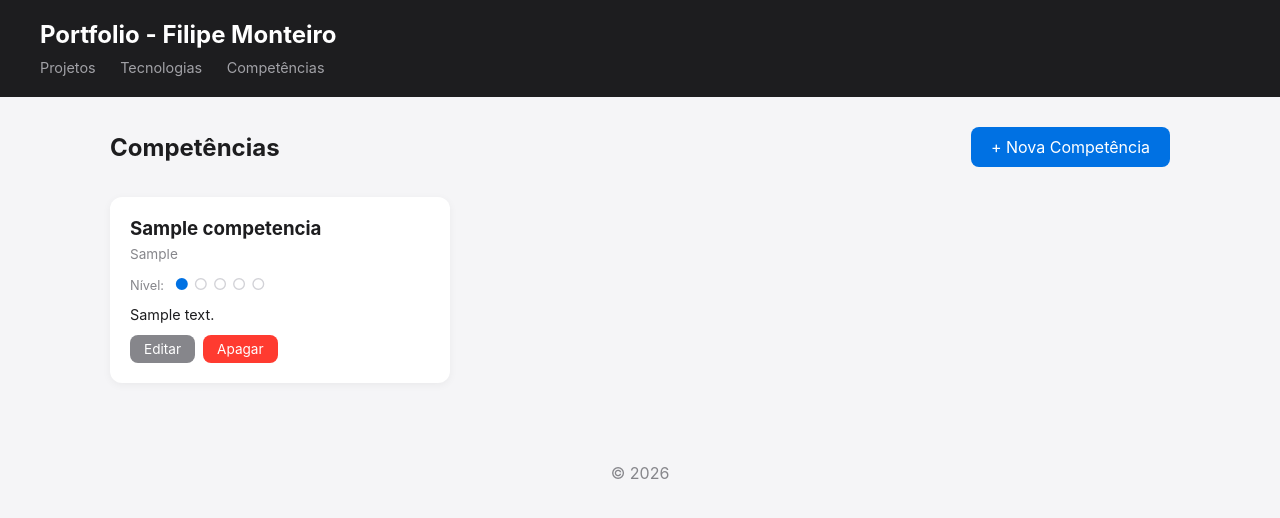
After one commit to a22407332FilipeMonteiro/portfolio-django, a Django app: page /portfolio/competencias/ in a window 1280 px wide. The commit adds this page. Shown: the top 518 px of the page. Run offline with Django 5.2, Linux system fonts and the light colour scheme; tables that the repository leaves empty hold one stand-in row (values such as "Sample post").

Commit message:
feat(portfolio): adicionar CRUD completo de Competências
- Criar CompetenciaForm em forms.py
- Adicionar views lista, criar, editar e apagar competência
- Adicionar rotas de Competências em urls.py
- Criar lista_competencias.html com indicador visual de nível
- Adicionar link 'Competências' na navegação

```diff
--- a/portfolio/templates/portfolio/base.html
+++ b/portfolio/templates/portfolio/base.html
@@ -28,6 +28,7 @@
         <nav>
             <a href="{% url 'portfolio:lista_projetos' %}">Projetos</a>
             <a href="{% url 'portfolio:lista_tecnologias' %}">Tecnologias</a>
+            <a href="{% url 'portfolio:lista_competencias' %}">Competências</a>
         </nav>
     </header>
     <main>
--- /dev/null
+++ b/portfolio/templates/portfolio/lista_competencias.html
@@ -0,0 +1,51 @@
+<!-- portfolio/templates/portfolio/lista_competencias.html -->
+{% extends 'portfolio/base.html' %}
+
+{% block title %}Competências{% endblock %}
+
+{% block content %}
+    <div style="display: flex; justify-content: space-between; align-items: center; margin-bottom: 30px;">
+        <h2>Competências</h2>
+        <a href="{% url 'portfolio:criar_competencia' %}" class="btn">+ Nova Competência</a>
+    </div>
+
+    {% if competencias %}
+        <div style="display: grid; grid-template-columns: repeat(auto-fill, minmax(280px, 1fr)); gap: 20px;">
+            {% for comp in competencias %}
+                <div style="background: white; padding: 20px; border-radius: 12px; box-shadow: 0 2px 8px rgba(0,0,0,0.05);">
+                    <h3>{{ comp.nome }}</h3>
+                    <p style="color: #86868b; font-size: 0.85em; margin: 6px 0;">
+                        {{ comp.tipo }}
+                    </p>
+                    <div style="margin: 12px 0;">
+                        <span style="font-size: 0.8em; color: #86868b;">Nível:</span>
+                        <div style="display: inline-block; margin-left: 6px;">
+                            {% for i in "12345" %}
+                                {% if forloop.counter <= comp.nivel %}
+                                    <span style="color: #0071e3;">●</span>
+                                {% else %}
+                                    <span style="color: #d2d2d7;">○</span>
+                                {% endif %}
+                            {% endfor %}
+                        </div>
+                    </div>
+                    <p style="font-size: 0.9em; margin-bottom: 12px;">
+                        {{ comp.descricao|truncatewords:15 }}
+                    </p>
+                    <div style="display: flex; gap: 8px; margin-top: 12px;">
+                        <a href="{% url 'portfolio:editar_competencia' comp.id %}"
+                           class="btn btn-secondary"
+                           style="font-size: 0.85em; padding: 6px 14px;">Editar</a>
+                        <a href="{% url 'portfolio:apagar_competencia' comp.id %}"
+                           class="btn btn-danger"
+                           style="font-size: 0.85em; padding: 6px 14px;">Apagar</a>
+                    </div>
+                </div>
+            {% endfor %}
+        </div>
+    {% else %}
+        <p style="text-align: center; color: #86868b; padding: 40px;">
+            Ainda não há competências. Adiciona a primeira!
+        </p>
+    {% endif %}
+{% endblock %}
--- a/portfolio/urls.py
+++ b/portfolio/urls.py
@@ -6,6 +6,7 @@ from . import views
 app_name = 'portfolio'
 
 urlpatterns = [
+
     # Projetos
     path('', views.lista_projetos, name='lista_projetos'),
     path('projetos/', views.lista_projetos, name='projetos'),
@@ -18,4 +19,11 @@ urlpatterns = [
     path('tecnologias/nova/', views.criar_tecnologia, name='criar_tecnologia'),
     path('tecnologias/<int:id>/editar/', views.editar_tecnologia, name='editar_tecnologia'),
     path('tecnologias/<int:id>/apagar/', views.apagar_tecnologia, name='apagar_tecnologia'),
+
+
+    # Competências
+    path('competencias/', views.lista_competencias, name='lista_competencias'),
+    path('competencias/nova/', views.criar_competencia, name='criar_competencia'),
+    path('competencias/<int:id>/editar/', views.editar_competencia, name='editar_competencia'),
+    path('competencias/<int:id>/apagar/', views.apagar_competencia, name='apagar_competencia'),
 ]
--- a/portfolio/views.py
+++ b/portfolio/views.py
@@ -1,8 +1,8 @@
 # portfolio/views.py
 
 from django.shortcuts import get_object_or_404, render, redirect
-from .models import Projeto , Tecnologia
-from .forms import ProjetoForm , TecnologiaForm
+from .models import Projeto , Tecnologia , Competencia
+from .forms import ProjetoForm , TecnologiaForm , CompetenciaForm
 
 
 
@@ -111,3 +111,59 @@ def apagar_tecnologia(request, id):
         'tipo': 'tecnologia',
         'voltar_url': 'portfolio:lista_tecnologias',
     })
+
+
+
+# ============ COMPETÊNCIAS ============
+
+def lista_competencias(request):
+    competencias = Competencia.objects.all()
+    return render(request, 'portfolio/lista_competencias.html', {'competencias': competencias})
+
+
+def criar_competencia(request):
+    if request.method == 'POST':
+        form = CompetenciaForm(request.POST)
+        if form.is_valid():
+            form.save()
+            return redirect('portfolio:lista_competencias')
+    else:
+        form = CompetenciaForm()
+
+    return render(request, 'portfolio/form_generico.html', {
+        'form': form,
+        'titulo': 'Nova Competência',
+        'voltar_url': 'portfolio:lista_competencias',
+    })
+
+
+def editar_competencia(request, id):
+    competencia = get_object_or_404(Competencia, id=id)
+
+    if request.method == 'POST':
+        form = CompetenciaForm(request.POST, instance=competencia)
+        if form.is_valid():
+            form.save()
+            return redirect('portfolio:lista_competencias')
+    else:
+        form = CompetenciaForm(instance=competencia)
+
+    return render(request, 'portfolio/form_generico.html', {
+        'form': form,
+        'titulo': f'Editar: {competencia.nome}',
+        'voltar_url': 'portfolio:lista_competencias',
+    })
+
+
+def apagar_competencia(request, id):
+    competencia = get_object_or_404(Competencia, id=id)
+
+    if request.method == 'POST':
+        competencia.delete()
+        return redirect('portfolio:lista_competencias')
+
+    return render(request, 'portfolio/apagar_generico.html', {
+        'objeto': competencia,
+        'tipo': 'competência',
+        'voltar_url': 'portfolio:lista_competencias',
+    })
```
Also changed, not shown: media/makingof/makingof.md (+21 -0 lines), portfolio/forms.py (+14 -1 lines).
